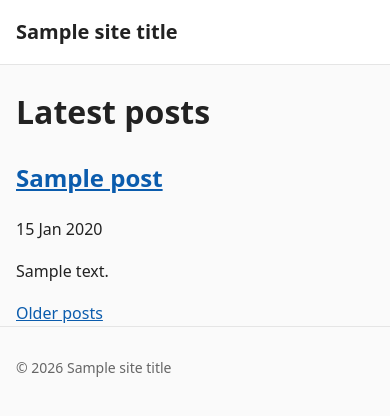
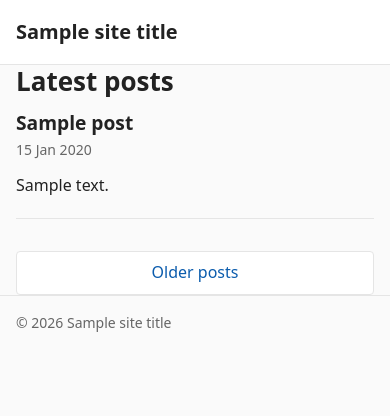
Before and after one commit to Prabin-Kumar-Baniya-NP/factory-blog-demo, a Node project: template views/index.ejs in a window 390 px wide. Shown: the top 416 px of the page. Run offline with Node 20 templates, Linux system fonts and the light colour scheme; the template is opened without the code that fills it: most values are stand-ins (such as "Sample title", 1, 10 or a date in 2020).

Commit message:
chore: responsive styling and README (#8) (#14)
* chore: responsive styling and README (#8)

- public/styles.css: finish plain-CSS styling for the reading column,
  Markdown typography (headings, lists, blockquote, code, images, tables),
  forms, buttons, pagination, error/notice messages, the admin post list,
  and a max-width 600px mobile breakpoint.
- README.md: document requirements, install, npm start, npm test, every
  env var with its real default, and admin usage, including that sessions
  reset on restart unless SESSION_SECRET is set.
- test/layout.test.js: assert every page kind (public, 404, error, admin)
  has the viewport meta tag and links /styles.css, and that the CSS has a
  @media breakpoint and no @import.

Co-Authored-By: Claude Opus 5.5 <noreply@anthropic.com>

* docs: correct README note about test databases (#8)

Co-Authored-By: Claude Opus 5.5 <noreply@anthropic.com>

---------

Co-authored-by: Claude Opus 5.5 <noreply@anthropic.com>

```diff
--- a/public/styles.css
+++ b/public/styles.css
@@ -1,16 +1,41 @@
+/* Plain CSS, no framework. One readable column, scaled down for small screens. */
+
+:root {
+  --text: #222;
+  --muted: #666;
+  --bg: #fafafa;
+  --surface: #fff;
+  --border: #e5e5e5;
+  --link: #0b5cad;
+  --link-hover: #084785;
+  --code-bg: #f2f2f2;
+  --error: #b00020;
+  --error-bg: #fdecee;
+  --notice-bg: #eef4fb;
+  --radius: 4px;
+}
+
 *,
 *::before,
 *::after {
   box-sizing: border-box;
 }
 
+html {
+  -webkit-text-size-adjust: 100%;
+  text-size-adjust: 100%;
+}
+
 body {
   margin: 0;
   font-family: system-ui, -apple-system, "Segoe UI", Roboto, sans-serif;
+  font-size: 1.0625rem;
   line-height: 1.6;
-  color: #222;
-  background: #fafafa;
+  color: var(--text);
+  background: var(--bg);
 }
+
+/* Layout */
 
 .container {
   max-width: 720px;
@@ -18,13 +43,14 @@ body {
   padding: 0 1rem;
 }
 
-a {
-  color: #0b5cad;
+main {
+  padding-top: 2rem;
+  padding-bottom: 2rem;
 }
 
 .site-header {
-  background: #fff;
-  border-bottom: 1px solid #e5e5e5;
+  background: var(--surface);
+  border-bottom: 1px solid var(--border);
   padding: 1rem 0;
 }
 
@@ -35,24 +61,376 @@ a {
   text-decoration: none;
 }
 
-main {
-  padding-top: 2rem;
-  padding-bottom: 2rem;
+.site-footer {
+  border-top: 1px solid var(--border);
+  color: var(--muted);
+  font-size: 0.875rem;
+  padding: 1rem 0;
+}
+
+/* Typography */
+
+a {
+  color: var(--link);
+}
+
+a:hover,
+a:focus {
+  color: var(--link-hover);
+}
+
+h1,
+h2,
+h3,
+h4,
+h5,
+h6 {
+  line-height: 1.25;
+  margin: 1.75em 0 0.5em;
+}
+
+h1 {
+  font-size: 2rem;
+  margin-top: 0;
+}
+
+h2 {
+  font-size: 1.5rem;
+}
+
+h3 {
+  font-size: 1.25rem;
+}
+
+h4,
+h5,
+h6 {
+  font-size: 1rem;
+}
+
+p,
+ul,
+ol,
+blockquote,
+pre,
+table {
+  margin: 0 0 1rem;
+}
+
+/* Post list and pagination */
+
+.post-summary {
+  padding: 1.25rem 0;
+  border-bottom: 1px solid var(--border);
+}
+
+.post-summary:first-of-type {
+  padding-top: 0;
+}
+
+.post-summary h2 {
+  margin: 0 0 0.25rem;
+  font-size: 1.375rem;
+}
+
+.post-summary h2 a {
+  color: inherit;
+  text-decoration: none;
+}
+
+.post-summary h2 a:hover,
+.post-summary h2 a:focus {
+  color: var(--link);
+  text-decoration: underline;
+}
+
+.post-summary p:last-child {
+  margin-bottom: 0;
+}
+
+.post-meta {
+  color: var(--muted);
+  font-size: 0.875rem;
+  margin: 0 0 0.75rem;
+}
+
+.pagination {
+  display: flex;
+  justify-content: space-between;
+  gap: 1rem;
+  margin-top: 2rem;
+}
+
+.pagination a {
+  display: inline-block;
+  padding: 0.5rem 1rem;
+  border: 1px solid var(--border);
+  border-radius: var(--radius);
+  background: var(--surface);
+  text-decoration: none;
+}
+
+.pagination a[rel="next"] {
+  margin-left: auto;
+}
+
+.pagination a:hover,
+.pagination a:focus {
+  border-color: var(--link);
+}
+
+/* Post body (rendered Markdown) */
+
+.post-body {
+  overflow-wrap: break-word;
+}
+
+.post-body ul,
+.post-body ol {
+  padding-left: 1.5rem;
+}
+
+.post-body li + li {
+  margin-top: 0.25rem;
+}
+
+.post-body blockquote {
+  margin-left: 0;
+  margin-right: 0;
+  padding: 0.25rem 1rem;
+  border-left: 4px solid var(--border);
+  color: var(--muted);
+}
+
+.post-body blockquote > :last-child {
+  margin-bottom: 0;
+}
+
+.post-body hr {
+  border: 0;
+  border-top: 1px solid var(--border);
+  margin: 2rem 0;
+}
+
+.post-body img {
+  display: block;
+  max-width: 100%;
+  height: auto;
+  margin: 1rem auto;
+}
+
+code,
+pre {
+  font-family: ui-monospace, SFMono-Regular, Menlo, Consolas, monospace;
+  font-size: 0.9em;
+}
+
+code {
+  background: var(--code-bg);
+  padding: 0.1em 0.3em;
+  border-radius: 3px;
+}
+
+pre {
+  background: var(--code-bg);
+  padding: 0.75rem 1rem;
+  border-radius: var(--radius);
+  overflow-x: auto;
+  line-height: 1.45;
+}
+
+pre code {
+  background: none;
+  padding: 0;
+  border-radius: 0;
+  font-size: inherit;
+}
+
+.post-body table {
+  display: block;
+  max-width: 100%;
+  overflow-x: auto;
+  border-collapse: collapse;
+}
+
+.post-body th,
+.post-body td {
+  border: 1px solid var(--border);
+  padding: 0.4rem 0.75rem;
+  text-align: left;
+}
+
+.post-body th {
+  background: var(--code-bg);
+}
+
+/* Forms and buttons */
+
+label {
+  display: block;
+  font-weight: 600;
+  margin-bottom: 0.25rem;
+}
+
+input[type="text"],
+input[type="password"],
+textarea {
+  display: block;
+  width: 100%;
+  padding: 0.5rem 0.625rem;
+  font: inherit;
+  color: inherit;
+  background: var(--surface);
+  border: 1px solid #bbb;
+  border-radius: var(--radius);
+}
+
+input[type="password"] {
+  max-width: 20rem;
+}
+
+textarea {
+  min-height: 12rem;
+  resize: vertical;
+  font-family: ui-monospace, SFMono-Regular, Menlo, Consolas, monospace;
+  font-size: 0.9375rem;
+}
+
+input:focus,
+textarea:focus,
+button:focus-visible {
+  outline: 2px solid var(--link);
+  outline-offset: 1px;
+}
+
+button {
+  display: inline-block;
+  padding: 0.5rem 1rem;
+  font: inherit;
+  font-weight: 600;
+  color: #fff;
+  background: var(--link);
+  border: 1px solid var(--link);
+  border-radius: var(--radius);
+  cursor: pointer;
+}
+
+button:hover {
+  background: var(--link-hover);
+  border-color: var(--link-hover);
 }
 
 form.inline {
   display: inline;
 }
 
-.post-form input[type="text"],
-.post-form textarea {
-  display: block;
-  width: 100%;
+form.inline button {
+  padding: 0.125rem 0.5rem;
+  font-size: 0.875rem;
+  color: var(--error);
+  background: transparent;
+  border-color: var(--error);
 }
 
-.site-footer {
-  border-top: 1px solid #e5e5e5;
-  color: #666;
+form.inline button:hover {
+  color: #fff;
+  background: var(--error);
+}
+
+.post-form button {
+  margin-right: 0.75rem;
+}
+
+/* Messages */
+
+.error,
+.notice {
+  padding: 0.75rem 1rem;
+  border-radius: var(--radius);
+  border-left: 4px solid;
+}
+
+.error {
+  color: var(--error);
+  background: var(--error-bg);
+  border-color: var(--error);
+}
+
+ul.error {
+  padding-left: 2rem;
+}
+
+.notice {
+  background: var(--notice-bg);
+  border-color: var(--link);
+}
+
+/* Admin post list */
+
+.admin-posts {
+  list-style: none;
+  padding: 0;
+  margin: 0 0 1.5rem;
+}
+
+.admin-posts li {
+  display: flex;
+  flex-wrap: wrap;
+  align-items: center;
+  gap: 0.25rem 0.75rem;
+  padding: 0.75rem 0;
+  border-bottom: 1px solid var(--border);
+}
+
+.admin-posts li > a:first-child {
+  flex: 1 1 auto;
+  font-weight: 600;
+}
+
+.admin-posts time {
+  color: var(--muted);
   font-size: 0.875rem;
-  padding: 1rem 0;
 }
+
+/* Small screens */
+
+@media (max-width: 600px) {
+  body {
+    font-size: 1rem;
+  }
+
+  main {
+    padding-top: 1.25rem;
+    padding-bottom: 1.25rem;
+  }
+
+  h1 {
+    font-size: 1.625rem;
+  }
+
+  h2 {
+    font-size: 1.3rem;
+  }
+
+  .post-summary h2 {
+    font-size: 1.2rem;
+  }
+
+  .pagination a {
+    flex: 1 1 0;
+    text-align: center;
+  }
+
+  .admin-posts li > a:first-child {
+    flex-basis: 100%;
+  }
+
+  input[type="password"] {
+    max-width: none;
+  }
+
+  .post-form button {
+    width: 100%;
+    margin: 0 0 0.75rem;
+  }
+}
```
Also changed, not shown: test/layout.test.js (added, +74 -0 lines), README.md.
